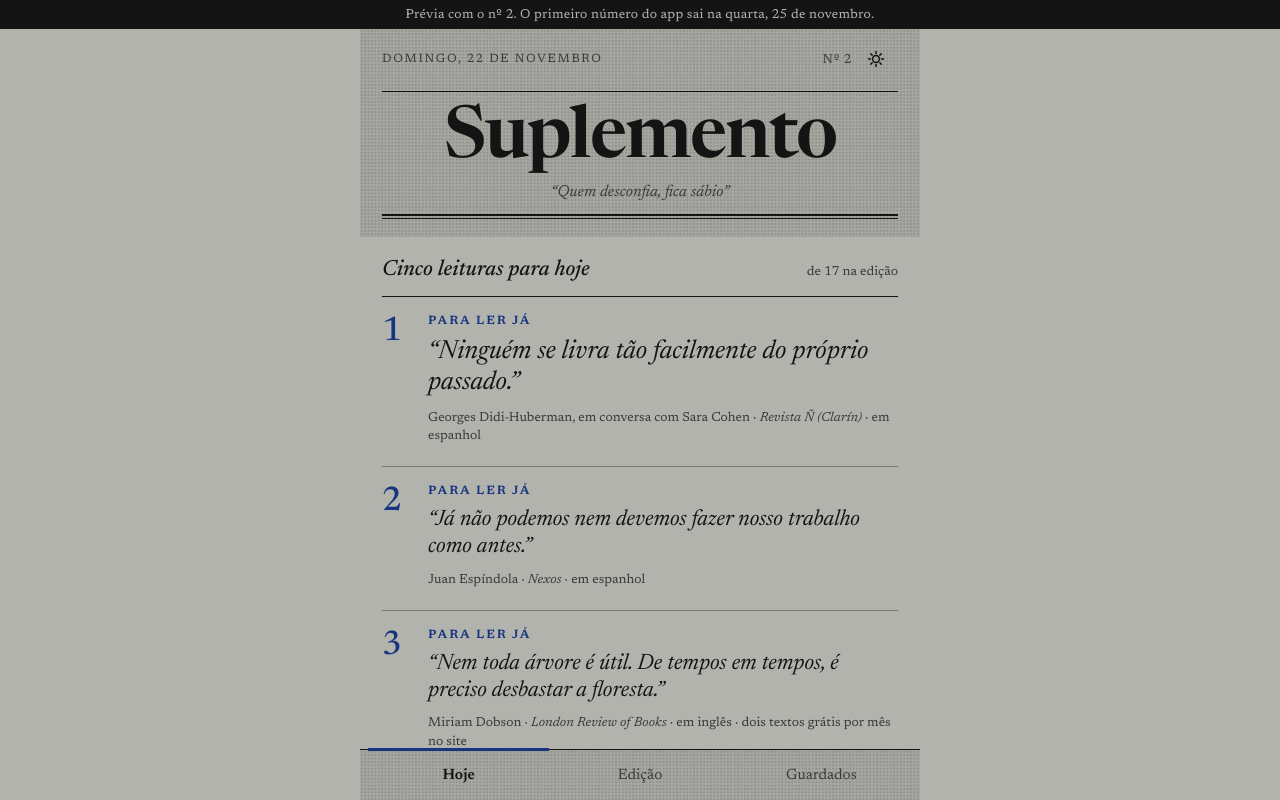
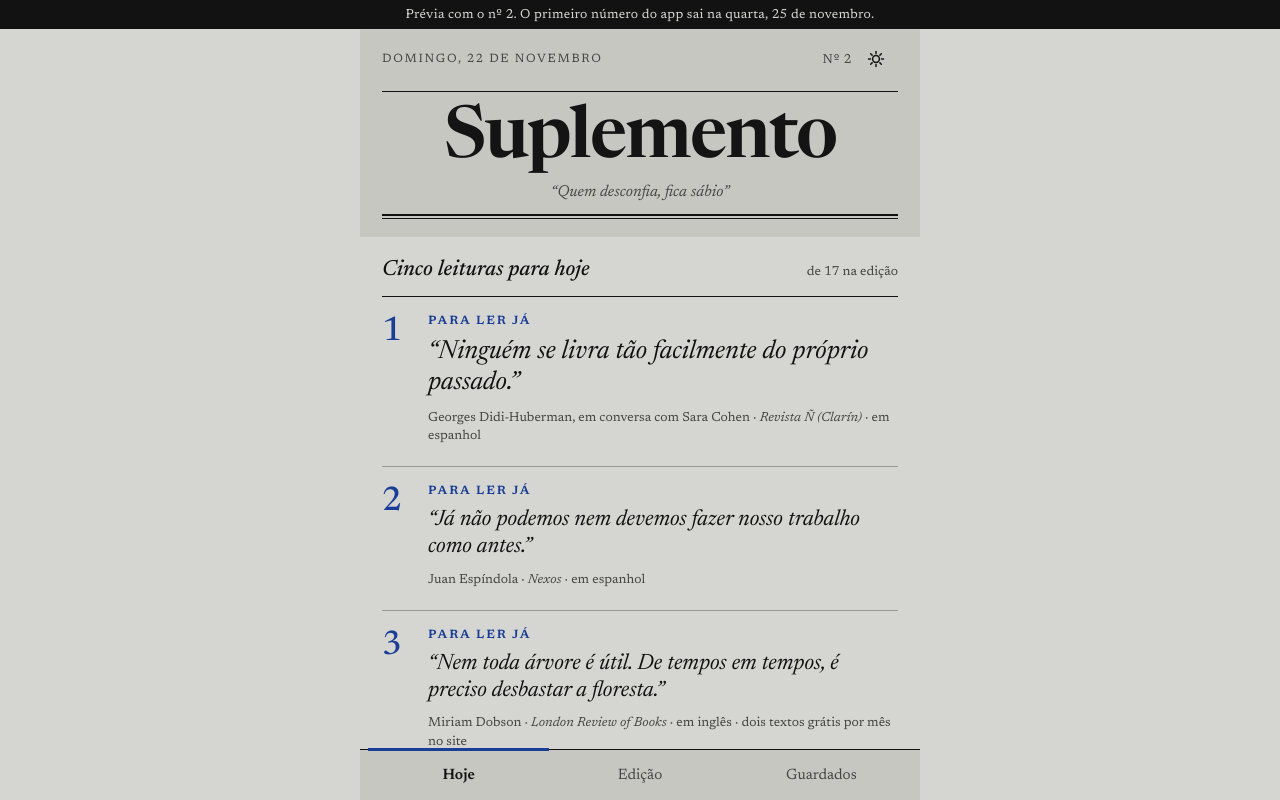
Before and after one commit to miguelbconde/suplemento-app, a plain HTML site: page app/index.html in a window 1280 px wide. Both pictures are taken after a click on the button "Tom cinza". Shown: the top 800 px of the page. Drawn offline with Linux system fonts and the light colour scheme.

Commit message:
Tom cinza mais claro e liso (#D5D5D1), sem retícula
Co-Authored-By: Claude Opus 5.5 <noreply@anthropic.com>
Claude-Session: https://claude.ai/code/session_01HkDh7LzcpEb4pWHyg1e1fc

```diff
--- a/app/app.js
+++ b/app/app.js
@@ -76,7 +76,7 @@
     return '<button type="button" class="icone" data-acao="tema" aria-label="' + (noite ? 'Voltar ao papel' : 'Tom cinza') + '">' + (noite ? ICONES.sol : ICONES.lua) + '</button>';
   }
   function pintarBarra() {
-    var cor = document.documentElement.dataset.tema === 'noite' ? '#A6A6A1' : '#F4F0E6';
+    var cor = document.documentElement.dataset.tema === 'noite' ? '#C7C7C2' : '#F4F0E6';
     document.querySelectorAll('meta[name="theme-color"]').forEach(function (m) { m.setAttribute('content', cor); });
   }
   pintarBarra();
--- a/app/index.html
+++ b/app/index.html
@@ -6,7 +6,7 @@
 <title>Suplemento</title>
 <meta name="description" content="O melhor da semana em livros, artes e ideias.">
 <meta name="theme-color" content="#F4F0E6" media="(prefers-color-scheme: light)">
-<meta name="theme-color" content="#A6A6A1" media="(prefers-color-scheme: dark)">
+<meta name="theme-color" content="#C7C7C2" media="(prefers-color-scheme: dark)">
 <meta name="apple-mobile-web-app-capable" content="yes">
 <meta name="mobile-web-app-capable" content="yes">
 <meta name="apple-mobile-web-app-title" content="Suplemento">
--- a/app/style.css
+++ b/app/style.css
@@ -43,13 +43,13 @@
   color-scheme: light;
 }
 :root[data-tema="noite"] {
-  /* tom cinza: cinza de jornal com tinta preta e uma terceira cor, o azul */
-  --papel: #B3B3AE;
-  --papel-2: #A2A29D;
-  --tinta: #141414;
-  --cinza: #3A3A37;
-  --fio: #7A7A75;
-  --rubrica: #16357F;
+  /* tom cinza: cinza de jornal, liso, com tinta preta e uma terceira cor, o azul */
+  --papel: #D5D5D1;
+  --papel-2: #C7C7C2;
+  --tinta: #121212;
+  --cinza: #464643;
+  --fio: #9A9A95;
+  --rubrica: #1A3E96;
   color-scheme: light;
 }
 :root[data-tema="noite"] .cabeca,
@@ -57,16 +57,14 @@
 :root[data-tema="noite"] .mesma-semana,
 :root[data-tema="noite"] .indice,
 :root[data-tema="noite"] .navegacao {
-  background-color: #A6A6A1;
-  background-image: radial-gradient(circle, rgba(20, 20, 20, 0.16) 0.75px, transparent 1.05px);
-  background-size: 3.4px 3.4px;
+  background-color: #C7C7C2;
 }
 :root[data-tema="noite"] .cabeca { padding-bottom: 18px; }
 :root[data-tema="noite"] .cabeca h1 { color: #141414; }
-:root[data-tema="noite"] .indice button { background: #B3B3AE; }
-:root[data-tema="noite"] .botao-principal { background: #16357F; color: #F1F1EC; }
+:root[data-tema="noite"] .indice button { background: #D5D5D1; }
+:root[data-tema="noite"] .botao-principal { background: #1A3E96; color: #F1F1EC; }
 :root[data-tema="noite"] .botao-principal svg { stroke: #F1F1EC; }
-:root[data-tema="noite"] .navegacao a[aria-current="page"] { border-top-color: #16357F; }
+:root[data-tema="noite"] .navegacao a[aria-current="page"] { border-top-color: #1A3E96; }
 
 * { box-sizing: border-box; }
 html { -webkit-text-size-adjust: 100%; }
@@ -215,7 +213,7 @@ button { font: inherit; color: inherit; }
 :root[data-tema="noite"] .linha a,
 :root[data-tema="noite"] .prazos a,
 :root[data-tema="noite"] .vazio a {
-  color: #16357F;
+  color: #1A3E96;
   text-decoration: underline;
   text-decoration-thickness: 1px;
   text-underline-offset: 3px;
--- a/app/sw.js
+++ b/app/sw.js
@@ -1,6 +1,6 @@
 /* Suplemento — service worker: o app abre sem internet.
  * Casca do app: do cache, atualizada em segundo plano. Edições (JSON): primeiro da rede, cache como reserva. */
-var VERSAO = 'suplemento-v5';
+var VERSAO = 'suplemento-v6';
 var CASCA = ['./', 'index.html', 'style.css', 'app.js', 'manifest.webmanifest',
   'fonts/newsreader-latin-opsz-normal.woff2', 'fonts/newsreader-latin-opsz-italic.woff2',
   'icons/icon-192.png', 'icons/apple-touch-icon.png'];
```
